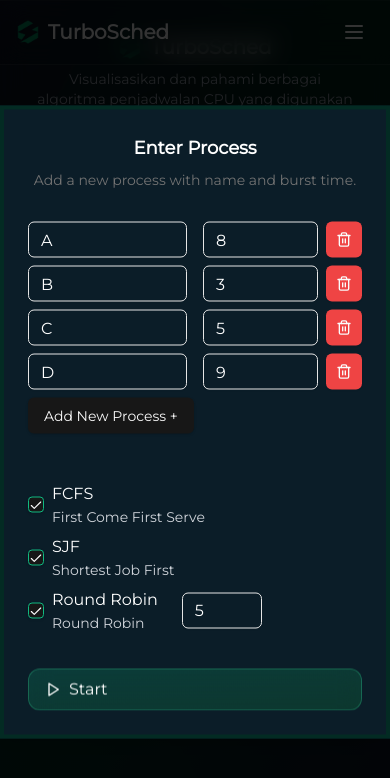
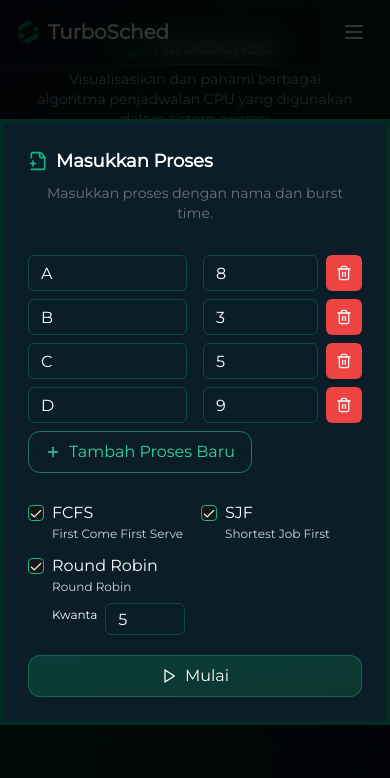
Before and after one commit to zhekabaila/penjadwalan-proses-next, a Next.js app: page /visualization in a window 390 px wide. Shown: the top 778 px of the page. Built offline with nearby package versions, Linux system fonts and the light colour scheme.

Commit message:
fix: memperbaiki style tampilan (mobile)

```diff
--- a/app/visualization/_components/process-form.tsx
+++ b/app/visualization/_components/process-form.tsx
@@ -7,7 +7,7 @@
   AlertDialogTitle
 } from '@/components/ui/alert-dialog'
 import { Button } from '@/components/ui/button'
-import { Play, Trash2 } from 'lucide-react'
+import { Play, Trash2, Plus, FilePlus2 } from 'lucide-react'
 import { ALGORITHMS } from '../_constants'
 import { Input } from '@/components/ui/input'
 import { Checkbox } from '@/components/ui/checkbox'
@@ -45,7 +45,7 @@
 }: IProps) => {
   return (
     <AlertDialog open={open} onOpenChange={onOpenChange}>
-      <AlertDialogContent className="sm:max-w-2xl w-full mx-auto space-y-4 bg-[#0b1d28] border-4 border-[#032b23] min-h-[600px] max-h-[700px] overflow-y-auto">
+      <AlertDialogContent className="sm:max-w-2xl w-full mx-auto space-y-4 bg-[#0b1d28] border-4 border-[#032b23] max-h-[90vh] overflow-y-auto">
         {/* <button
           className="hidden sm:block absolute top-6 right-6"
           onClick={() => {
@@ -54,8 +54,11 @@
           <X />
         </button> */}
         <AlertDialogHeader>
-          <AlertDialogTitle>Enter Process</AlertDialogTitle>
-          <AlertDialogDescription>Add a new process with name and burst time.</AlertDialogDescription>
+          <AlertDialogTitle className='flex'>
+            <FilePlus2 className='w-5 h-5 mr-2 mt-1 text-emerald-500'/>
+            Masukkan Proses
+          </AlertDialogTitle>
+          <AlertDialogDescription>Masukkan proses dengan nama dan burst time.</AlertDialogDescription>
         </AlertDialogHeader>
 
         <Form {...form}>
@@ -74,7 +77,10 @@
                             {...field}
                             autoComplete="off"
                             placeholder="Process Name"
-                            className={cn(fieldState.error && 'border-destructive focus-visible:ring-destructive')}
+                            className={cn(
+                              'border-emerald-500/30 focus-visible:ring-emerald-500/50',
+                              fieldState.error && 'border-destructive focus-visible:ring-destructive'
+                            )}
                           />
                         </FormControl>
                       </FormItem>
@@ -93,7 +99,10 @@
                               type="number"
                               autoComplete="off"
                               placeholder="Burst Time"
-                              className={cn(fieldState.error && 'border-destructive focus-visible:ring-destructive')}
+                              className={cn(
+                                'border-emerald-500/30 focus-visible:ring-emerald-500/50',
+                                fieldState.error && 'border-destructive focus-visible:ring-destructive'
+                              )}
                               onChange={(e) => field.onChange(Number(e.target.value))}
                             />
                           </FormControl>
@@ -107,40 +116,48 @@
                 </li>
               ))}
               <li>
-                <Button type="button" onClick={() => handleAddProcess()}>
-                  Add New Process +
-                </Button>
+                <GlassButton variant="outline" type="button" onClick={() => handleAddProcess()}>
+                  <Plus className="w-4 h-4"/>
+                  Tambah Proses Baru
+                </GlassButton>
               </li>
             </ul>
 
-            <ul className="flex flex-col gap-2 mt-7">
+            <ul className="grid grid-cols-2 sm:flex sm:flex-row gap-3 sm:gap-4 mt-2">
               {ALGORITHMS.map((algo) => (
-                <li key={algo.id} className="flex items-center gap-2">
+                <li key={algo.id} className="flex items-start gap-2">
                   <Checkbox
-                    className="accent-emerald-400 border-emerald-500"
+                    className="accent-emerald-400 border-emerald-500 mt-1"
                     checked={isAlgorithmSelected(algo.id)}
                     onCheckedChange={() => {
                       handleAlgorithmToggle(algo.id)
                     }}
                   />
+                  <div className="flex flex-col sm:flex-row sm:items-center sm:gap-4">
                     <div className="flex flex-col gap-px">
                       <p className="font-medium text-white">{algo.shortName}</p>
-                    <p className="text-sm font-light text-gray-300">{algo.name}</p>
+                      <p className="text-xs sm:text-sm font-light text-gray-300">{algo.name}</p>
                     </div>
                     {algo.id === 'rr' && isAlgorithmSelected('rr') && (
+                      <FormItem className="flex items-center gap-2">
+                        <FormLabel className="text-xs text-white">Kwanta</FormLabel>
+                        <FormControl>
                           <Input
-                      className="w-20 ml-4"
+                            className="w-20 h-8 border-emerald-500/30 focus-visible:ring-emerald-500/50"
                             type="number"
                             value={kwantan}
                             onChange={(e) => setKwantan(Number((e.target as HTMLInputElement).value))}
-                      placeholder="Kwantan"
+                            placeholder="Kwanta"
                           />
+                        </FormControl>
+                      </FormItem>
                     )}
+                  </div>
                 </li>
               ))}
             </ul>
 
-            <AlertDialogFooter className="sm:col-span-2 pt-4">
+            <AlertDialogFooter className="sm:col-span-2">
               {/* <Button
               variant="outline"
               onClick={() => {
@@ -150,9 +167,9 @@
               type="button">
               Cancel
             </Button> */}
-              <GlassButton className="w-full sm:w-auto flex items-center gap-2" type="submit">
+              <GlassButton className="flex items-center justify-center gap-2" type="submit">
                 <Play className="w-4 h-4 text-white" />
-                Start
+                Mulai
               </GlassButton>
             </AlertDialogFooter>
           </form>
--- a/app/visualization/_layouts/visualization-layout.tsx
+++ b/app/visualization/_layouts/visualization-layout.tsx
@@ -346,7 +346,7 @@
         setKwantan={setKwantan}
       />
       {showResults && (
-        <div className="my-40 container mx-auto">
+        <div className="my-40 container mx-auto p-1 sm:p-0">
           <div className="rounded-xl text-white shadow bg-black/20 backdrop-blur-md border border-emerald-500/30 hover:border-emerald-500/50 transition-colors duration-300 overflow-hidden group h-full p-5">
             <div className="border border-emerald-500/30 rounded-lg">
               <Table className="min-w-full max-w-full overflow-x-auto">
```
Lines whose indentation alone changed are shown as unchanged.
